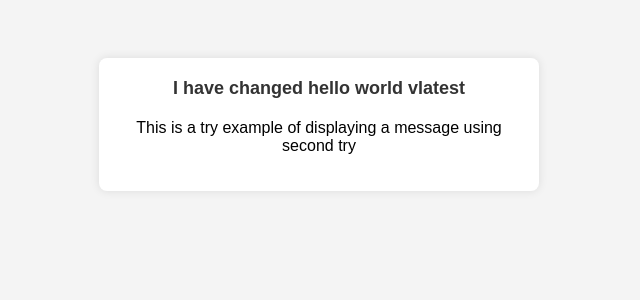
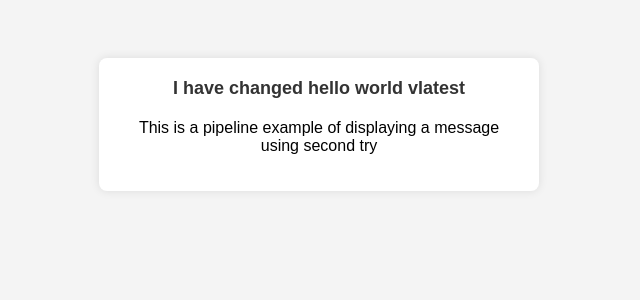
Before and after one commit to Prasanna1020/php-nginx-cicd, a PHP site: page / in a window 1280 px wide. Shown: the top 300 px of the page, without its empty margins (321-961 px from the left). Run offline with PHP 8.4, Linux system fonts and the light colour scheme.

Commit message:
pipeline fix

```diff
--- a/src/index.php
+++ b/src/index.php
@@ -42,7 +42,7 @@ $message = $hello->display();
 
 <div class="message-container">
     <div class="hello-message"><?= $message ?></div>
-    <p>This is a try example of displaying a message using second try</p>
+    <p>This is a pipeline example of displaying a message using second try</p>
 </div>
 
 </body>
```
